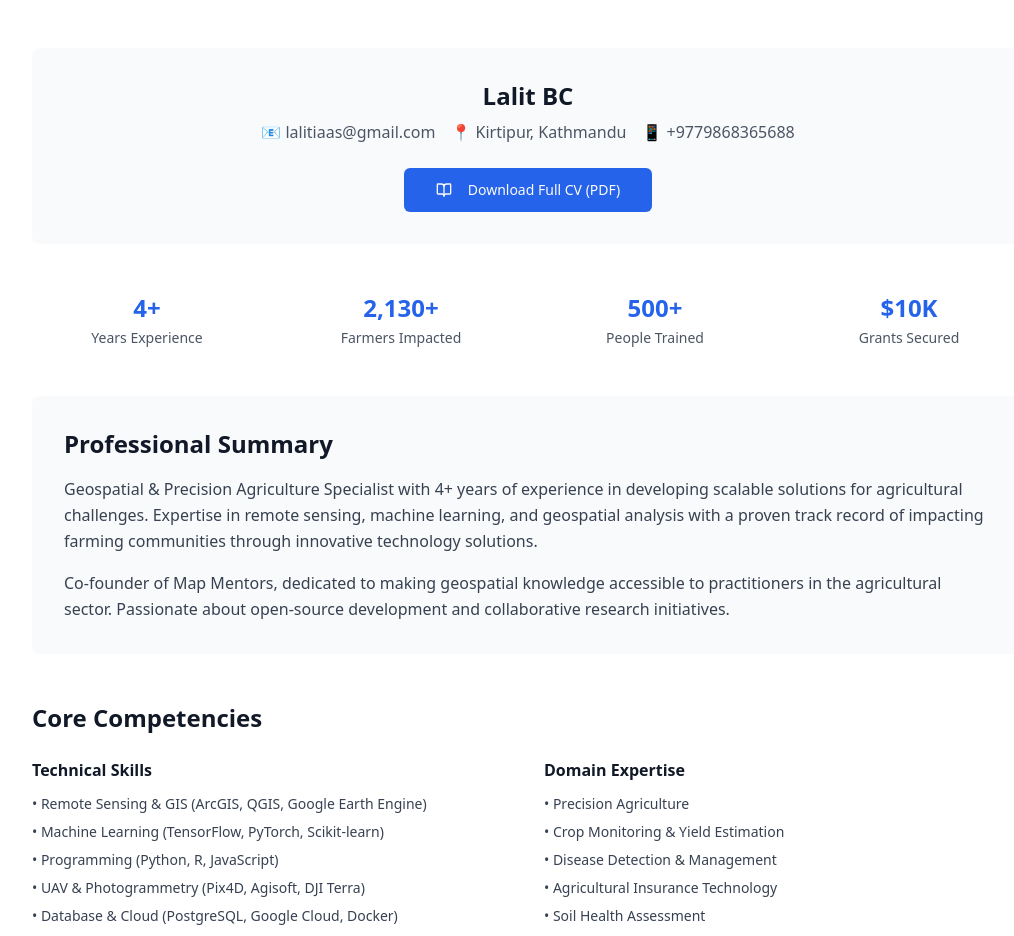
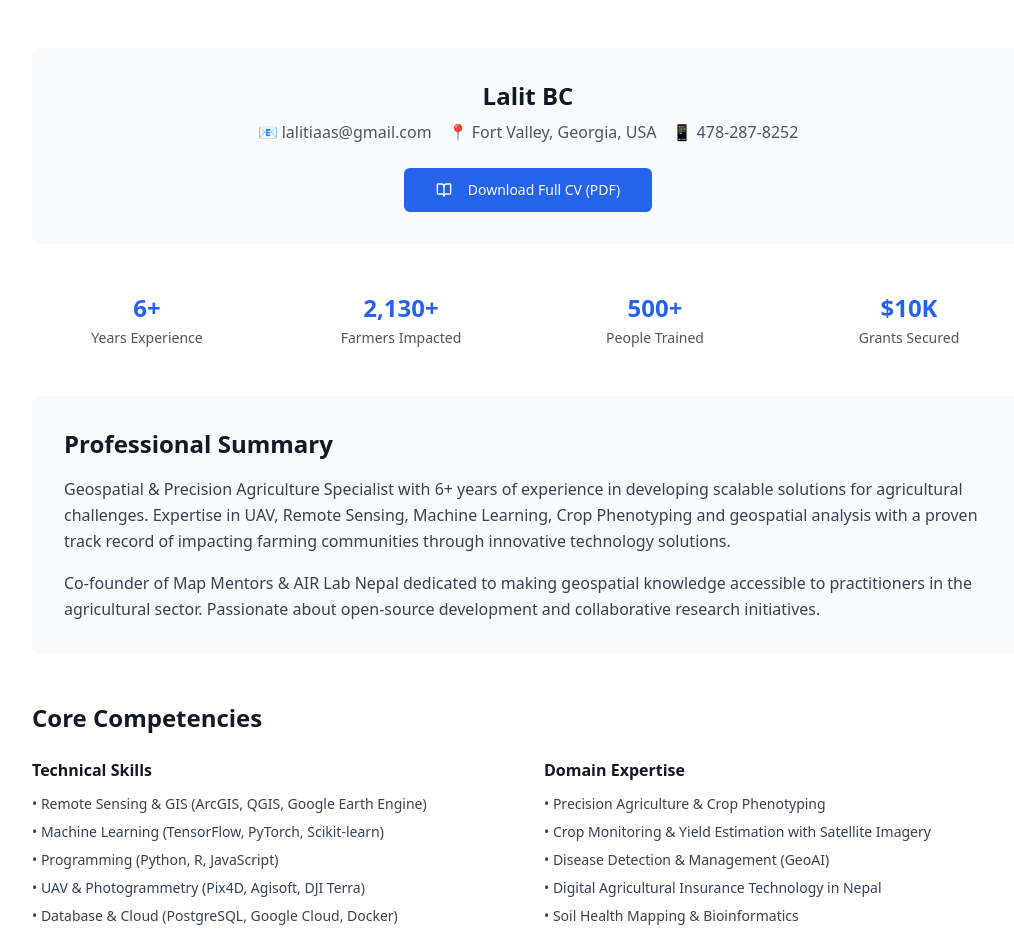
Before and after one commit to Lalitgis/portfolio, a Next.js app: page /cv in a window 1280 px wide. Shown: the part 200-1136 px from the top of the page, without its empty margins (112-1126 px from the left). Built offline with nearby package versions, Linux system fonts and the light colour scheme.

Commit message:
Revise contact details and professional summary
Updated contact information and professional summary to reflect new location and years of experience.

```diff
--- a/app/cv/page.tsx
+++ b/app/cv/page.tsx
@@ -21,8 +21,8 @@ export default function CVPage() {
               <h3 className="text-2xl font-bold text-gray-900 dark:text-gray-50 mb-2">Lalit BC</h3>
               <div className="flex flex-col md:flex-row justify-center items-center gap-4 text-gray-600 dark:text-gray-400">
                 <span>📧 lalitiaas@gmail.com</span>
-                <span>📍 Kirtipur, Kathmandu</span>
-                <span>📱 +9779868365688</span>
+                <span>📍 Fort Valley, Georgia, USA </span>
+                <span>📱 478-287-8252</span>
               </div>
             </div>
 
@@ -37,7 +37,7 @@ export default function CVPage() {
           {/* Quick Stats */}
           <div className="grid grid-cols-2 md:grid-cols-4 gap-6 mt-12">
             <div className="text-center">
-              <div className="text-2xl font-bold text-blue-600 dark:text-blue-400 mb-1">4+</div>
+              <div className="text-2xl font-bold text-blue-600 dark:text-blue-400 mb-1">6+</div>
               <div className="text-sm text-gray-600 dark:text-gray-400">Years Experience</div>
             </div>
             <div className="text-center">
@@ -58,12 +58,12 @@ export default function CVPage() {
           <div className="mt-12 bg-gray-50 dark:bg-gray-900 rounded-lg p-8">
             <h2 className="text-2xl font-bold text-gray-900 dark:text-gray-50 mb-4">Professional Summary</h2>
             <p className="text-gray-700 dark:text-gray-300 leading-relaxed mb-4">
-              Geospatial & Precision Agriculture Specialist with 4+ years of experience in developing scalable solutions
-              for agricultural challenges. Expertise in remote sensing, machine learning, and geospatial analysis with a
+              Geospatial & Precision Agriculture Specialist with 6+ years of experience in developing scalable solutions
+              for agricultural challenges. Expertise in UAV, Remote Sensing, Machine Learning, Crop Phenotyping and geospatial analysis with a
               proven track record of impacting farming communities through innovative technology solutions.
             </p>
             <p className="text-gray-700 dark:text-gray-300 leading-relaxed">
-              Co-founder of Map Mentors, dedicated to making geospatial knowledge accessible to practitioners in the
+              Co-founder of Map Mentors & AIR Lab Nepal dedicated to making geospatial knowledge accessible to practitioners in the
               agricultural sector. Passionate about open-source development and collaborative research initiatives.
             </p>
           </div>
@@ -80,16 +80,17 @@ export default function CVPage() {
                   <li>• Programming (Python, R, JavaScript)</li>
                   <li>• UAV & Photogrammetry (Pix4D, Agisoft, DJI Terra)</li>
                   <li>• Database & Cloud (PostgreSQL, Google Cloud, Docker)</li>
+                  <li>• Genomics & Bioinformatics (GWAS, QTL Mapping, DeepG)</li>
                 </ul>
               </div>
               <div>
                 <h3 className="font-semibold text-gray-900 dark:text-gray-50 mb-3">Domain Expertise</h3>
                 <ul className="text-gray-700 dark:text-gray-300 space-y-2 text-sm">
-                  <li>• Precision Agriculture</li>
-                  <li>• Crop Monitoring & Yield Estimation</li>
-                  <li>• Disease Detection & Management</li>
-                  <li>• Agricultural Insurance Technology</li>
-                  <li>• Soil Health Assessment</li>
+                  <li>• Precision Agriculture & Crop Phenotyping</li>
+                  <li>• Crop Monitoring & Yield Estimation with Satellite Imagery</li>
+                  <li>• Disease Detection & Management (GeoAI)</li>
+                  <li>• Digital Agricultural Insurance Technology in Nepal</li>
+                  <li>• Soil Health Mapping & Bioinformatics</li>
                 </ul>
               </div>
             </div>
```
